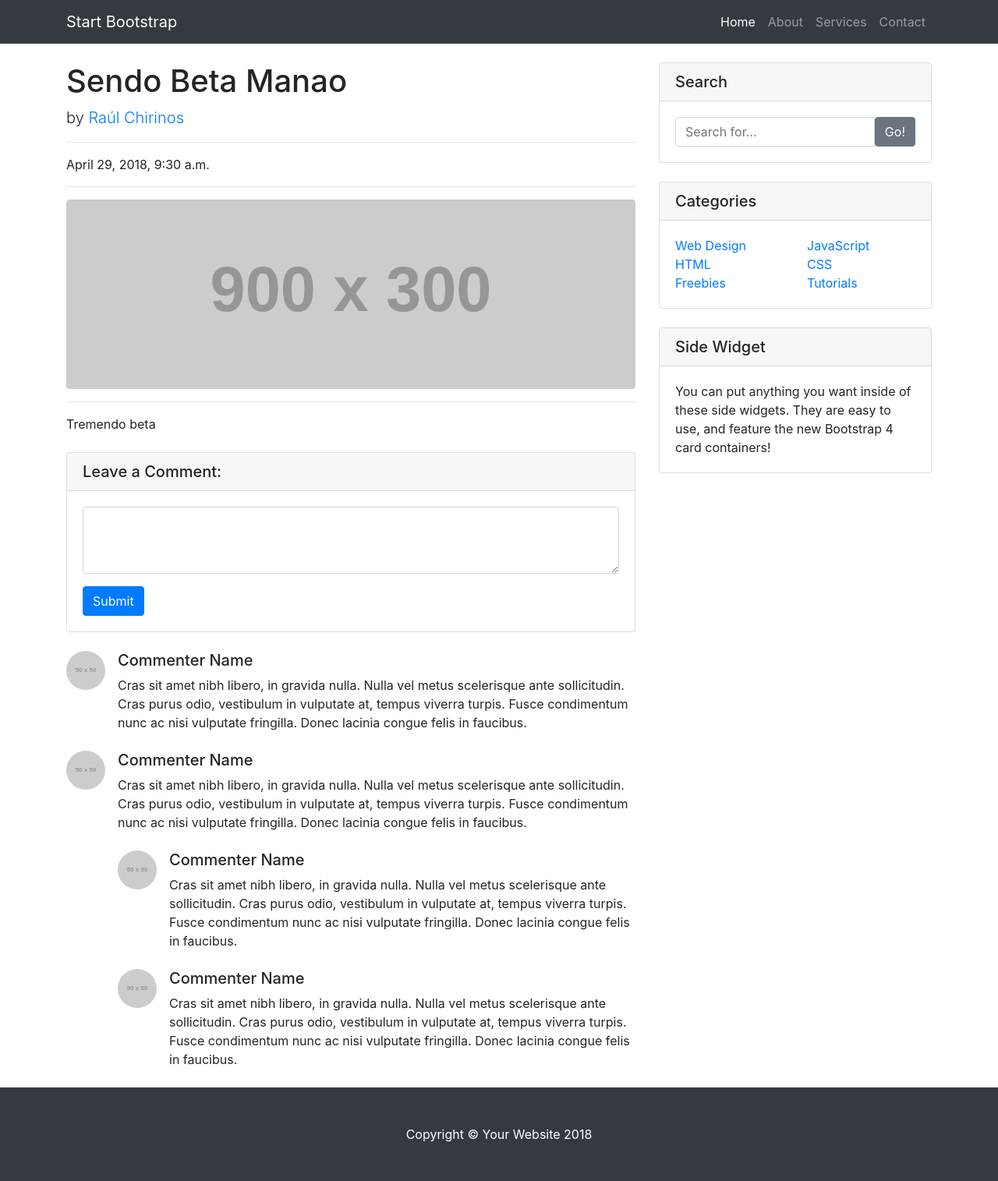
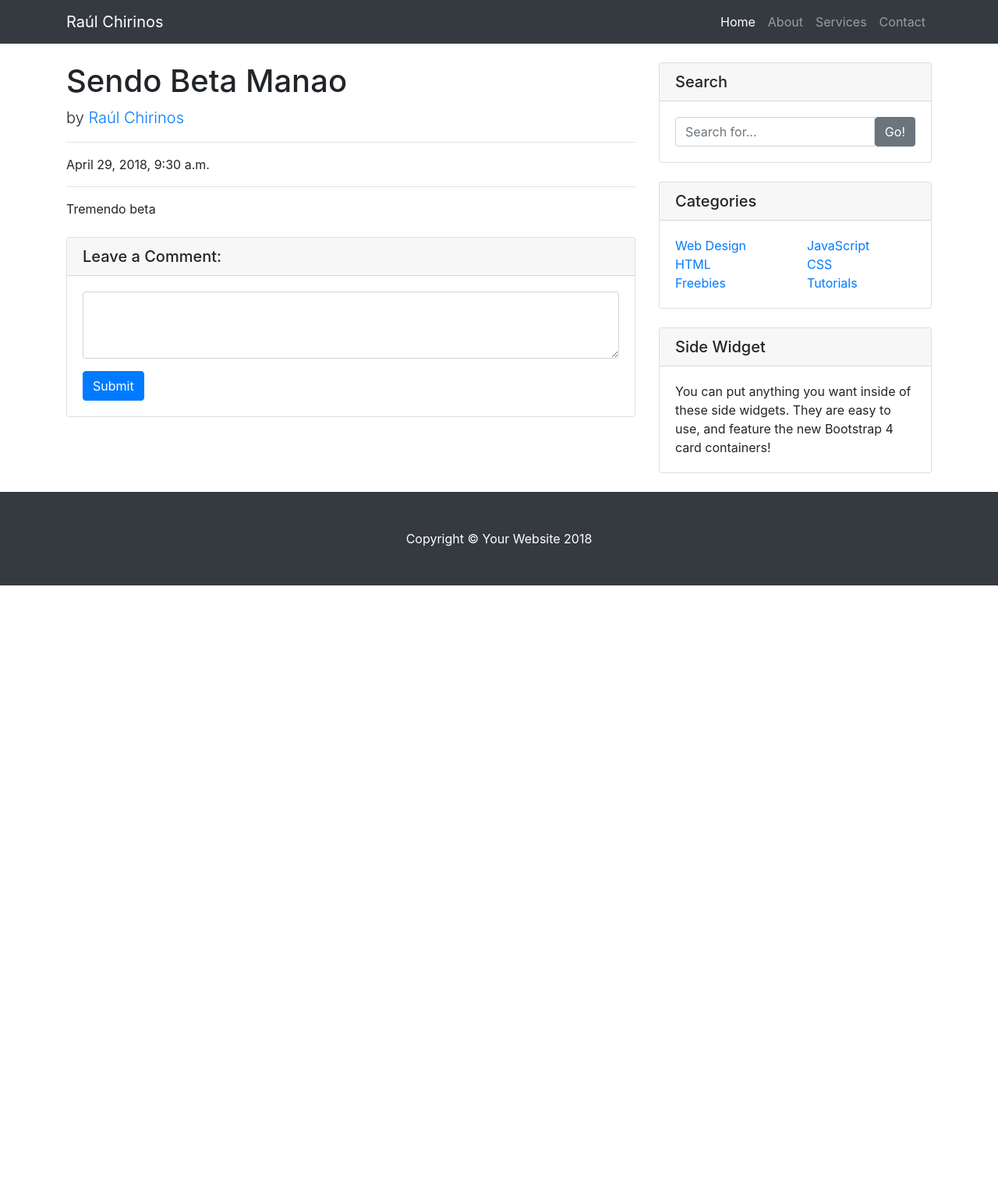
Before and after one commit to rjchirinos/raulchirinos_blog, a Django app: page /details/1/ in a window 1280 px wide. Shown: the whole page at 78% size. After the commit the page ends 751 px from the top, so only its background shows below. Run offline with Django 3.2, Linux system fonts and the light colour scheme; data comes from the database, SQL or seed files in the repository; grey boxes labelled with a size stand in for pictures from a placeholder-image service; some libraries are stand-ins or nearby versions.

Commit message:
Starting html template

```diff
--- a/raulchirinos/templates/raulchirinos/post_template/post.html
+++ b/raulchirinos/templates/raulchirinos/post_template/post.html
@@ -25,7 +25,7 @@
     <!-- Navigation -->
     <nav class="navbar navbar-expand-lg navbar-dark bg-dark fixed-top">
       <div class="container">
-        <a class="navbar-brand" href="#">Start Bootstrap</a>
+        <a class="navbar-brand" href="#">Raúl Chirinos</a>
         <button class="navbar-toggler" type="button" data-toggle="collapse" data-target="#navbarResponsive" aria-controls="navbarResponsive" aria-expanded="false" aria-label="Toggle navigation">
           <span class="navbar-toggler-icon"></span>
         </button>
@@ -74,11 +74,6 @@
 
           <hr>
 
-          <!-- Preview Image -->
-          <img class="img-fluid rounded" src="http://placehold.it/900x300" alt="">
-
-          <hr>
-
           <!-- Post Content -->
           {{object.body}}
 
@@ -94,42 +89,6 @@
               </form>
             </div>
           </div>
-
-          <!-- Single Comment -->
-          <div class="media mb-4">
-            <img class="d-flex mr-3 rounded-circle" src="http://placehold.it/50x50" alt="">
-            <div class="media-body">
-              <h5 class="mt-0">Commenter Name</h5>
-              Cras sit amet nibh libero, in gravida nulla. Nulla vel metus scelerisque ante sollicitudin. Cras purus odio, vestibulum in vulputate at, tempus viverra turpis. Fusce condimentum nunc ac nisi vulputate fringilla. Donec lacinia congue felis in faucibus.
-            </div>
-          </div>
-
-          <!-- Comment with nested comments -->
-          <div class="media mb-4">
-            <img class="d-flex mr-3 rounded-circle" src="http://placehold.it/50x50" alt="">
-            <div class="media-body">
-              <h5 class="mt-0">Commenter Name</h5>
-              Cras sit amet nibh libero, in gravida nulla. Nulla vel metus scelerisque ante sollicitudin. Cras purus odio, vestibulum in vulputate at, tempus viverra turpis. Fusce condimentum nunc ac nisi vulputate fringilla. Donec lacinia congue felis in faucibus.
-
-              <div class="media mt-4">
-                <img class="d-flex mr-3 rounded-circle" src="http://placehold.it/50x50" alt="">
-                <div class="media-body">
-                  <h5 class="mt-0">Commenter Name</h5>
-                  Cras sit amet nibh libero, in gravida nulla. Nulla vel metus scelerisque ante sollicitudin. Cras purus odio, vestibulum in vulputate at, tempus viverra turpis. Fusce condimentum nunc ac nisi vulputate fringilla. Donec lacinia congue felis in faucibus.
-                </div>
-              </div>
-
-              <div class="media mt-4">
-                <img class="d-flex mr-3 rounded-circle" src="http://placehold.it/50x50" alt="">
-                <div class="media-body">
-                  <h5 class="mt-0">Commenter Name</h5>
-                  Cras sit amet nibh libero, in gravida nulla. Nulla vel metus scelerisque ante sollicitudin. Cras purus odio, vestibulum in vulputate at, tempus viverra turpis. Fusce condimentum nunc ac nisi vulputate fringilla. Donec lacinia congue felis in faucibus.
-                </div>
-              </div>
-
-            </div>
-          </div>
-
         </div>
 
         <!-- Sidebar Widgets Column -->
```
